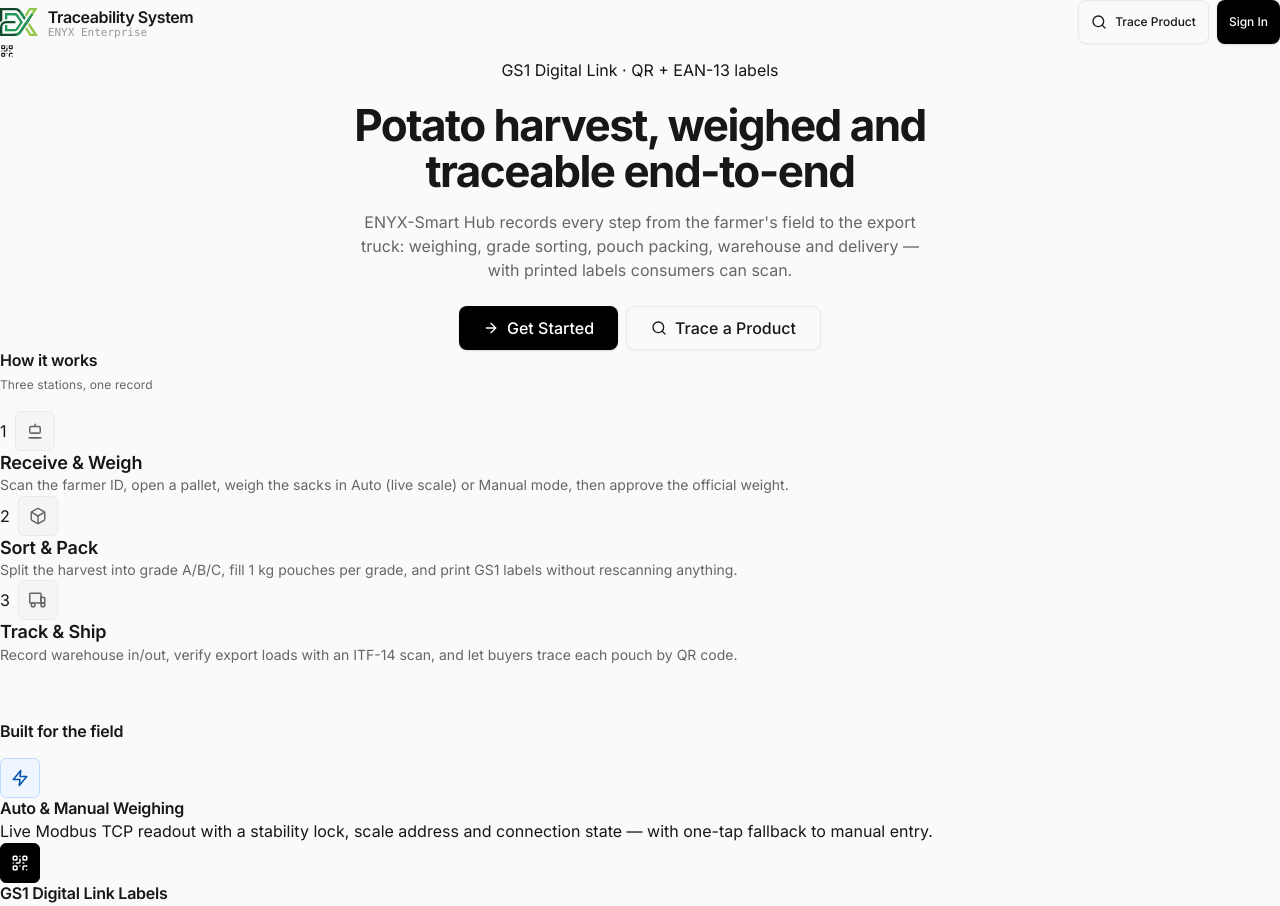
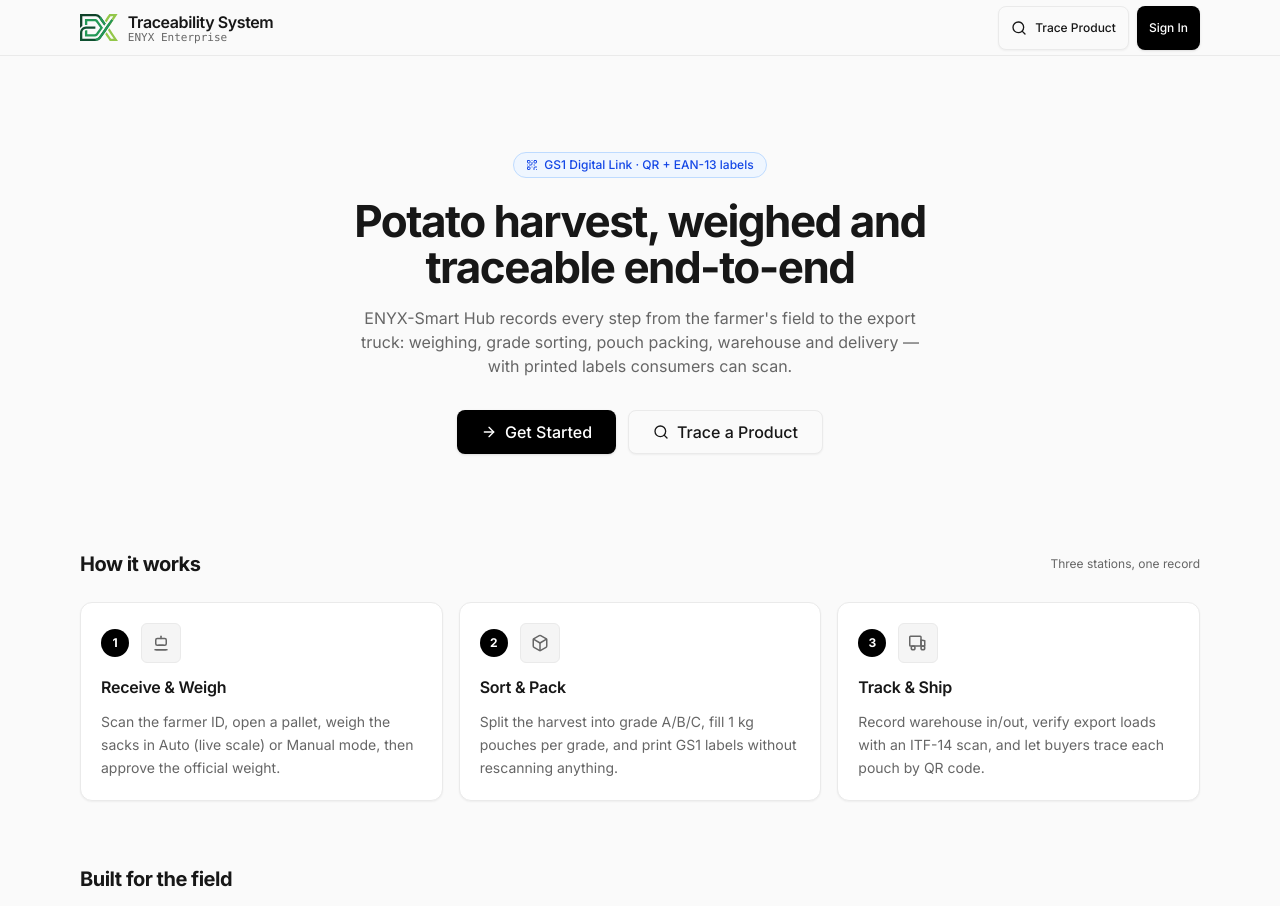
Before and after one commit to Rezen351/smarthub, a React (Vite) app in the folder frontend/: page / in a window 1280 px wide. Shown: the top 906 px of the page. Built offline with nearby package versions, Linux system fonts and the light colour scheme.

Commit message:
feat(ui): complete browser audit and modernize landing and login pages

```diff
--- a/frontend/src/pages/LandingPage.tsx
+++ b/frontend/src/pages/LandingPage.tsx
@@ -1,6 +1,7 @@
 import { Link } from 'react-router-dom'
 import Logo from '../components/shared/Logo'
 import Button from '../components/shared/Button'
+import Badge from '../components/shared/Badge'
 import Icon from '../components/shared/Icon'
 
 const flowSteps = [
@@ -8,19 +9,19 @@ const flowSteps = [
     title: 'Receive & Weigh',
     description:
       'Scan the farmer ID, open a pallet, weigh the sacks in Auto (live scale) or Manual mode, then approve the official weight.',
-    icon: 'scale',
+    icon: 'scale' as const,
   },
   {
     title: 'Sort & Pack',
     description:
       'Split the harvest into grade A/B/C, fill 1 kg pouches per grade, and print GS1 labels without rescanning anything.',
-    icon: 'package',
+    icon: 'package' as const,
   },
   {
     title: 'Track & Ship',
     description:
       'Record warehouse in/out, verify export loads with an ITF-14 scan, and let buyers trace each pouch by QR code.',
-    icon: 'truck',
+    icon: 'truck' as const,
   },
 ]
 
@@ -29,35 +30,40 @@ const features = [
     title: 'Auto & Manual Weighing',
     description:
       'Live Modbus TCP readout with a stability lock, scale address and connection state — with one-tap fallback to manual entry.',
-    icon: 'flash',
+    icon: 'flash' as const,
     tone: 'icon-tile-accent',
   },
   {
     title: 'GS1 Digital Link Labels',
     description:
       'Pallet, grade and pouch labels in QR GS1 Digital Link, EAN-13 and ITF-14, printed straight from the station.',
-    icon: 'qr',
+    icon: 'qr' as const,
     tone: 'icon-tile-solid',
   },
   {
     title: 'Public Traceability',
     description:
       'Consumers scan the pouch label and see farmer, farm, harvest date, grade and the full journey — no login required.',
-    icon: 'search',
+    icon: 'search' as const,
     tone: 'icon-tile',
   },
 ] as const
 
 export default function LandingPage() {
   return (
-    <div className="min-h-screen bg-background">
-      <nav className="public-nav">
-        <div className="public-container flex items-center justify-between">
+    <div className="min-h-screen bg-background flex flex-col">
+      {/* Header / Navbar */}
+      <nav className="sticky top-0 z-30 h-14 bg-background/90 backdrop-blur-md border-b border-border flex items-center">
+        <div className="max-w-6xl mx-auto px-4 w-full flex items-center justify-between">
           <Link to="/" className="flex items-center gap-2.5" aria-label="ENYX Traceability System home">
             <Logo className="h-7 w-auto" markOnly />
             <div className="flex flex-col">
-              <span className="font-semibold text-base tracking-tight leading-tight text-text">Traceability System</span>
-              <span className="text-[11px] text-text-light leading-none font-mono">ENYX Enterprise</span>
+              <span className="font-semibold text-base tracking-tight leading-tight text-foreground">
+                Traceability System
+              </span>
+              <span className="text-[11px] text-muted-foreground leading-none font-mono">
+                ENYX Enterprise
+              </span>
             </div>
           </Link>
           <div className="flex items-center gap-2">
@@ -75,21 +81,22 @@ export default function LandingPage() {
         </div>
       </nav>
 
-      <main className="public-container">
-        <section className="public-hero text-center">
-          <span className="hero-badge">
-            <Icon name="qr" size={14} />
+      {/* Main Content */}
+      <main className="max-w-6xl mx-auto px-4 w-full flex-1">
+        {/* Hero Section */}
+        <section className="py-16 md:py-24 text-center flex flex-col items-center">
+          <Badge tone="accent" icon="qr" className="px-3 py-1 text-xs">
             GS1 Digital Link · QR + EAN-13 labels
-          </span>
-          <h1 className="t-display-lg mt-5 mx-auto" style={{ maxWidth: '22ch' }}>
+          </Badge>
+          <h1 className="t-display-lg mt-5 max-w-[22ch] text-foreground">
             Potato harvest, weighed and traceable end-to-end
           </h1>
-          <p className="t-body text-text-secondary mt-4 mx-auto" style={{ maxWidth: '58ch' }}>
+          <p className="t-body text-muted-foreground mt-4 max-w-[58ch]">
             ENYX-Smart Hub records every step from the farmer's field to the export truck:
             weighing, grade sorting, pouch packing, warehouse and delivery — with printed
             labels consumers can scan.
           </p>
-          <div className="flex gap-sm justify-center mt-6 flex-wrap">
+          <div className="flex gap-3 justify-center mt-8 flex-wrap">
             <Link to="/login">
               <Button variant="primary" size="lg" icon="arrow-right" touch>
                 Get Started
@@ -103,53 +110,64 @@ export default function LandingPage() {
           </div>
         </section>
 
-        <section className="stack-md" style={{ paddingBottom: 56 }}>
-          <div className="section-header">
-            <h2 className="section-title">How it works</h2>
-            <span className="t-caption text-text-secondary hide-mobile">Three stations, one record</span>
+        {/* How It Works Section */}
+        <section className="pb-16 flex flex-col gap-4">
+          <div className="flex items-center justify-between gap-3 mb-2">
+            <h2 className="text-xl font-bold tracking-tight text-foreground">How it works</h2>
+            <span className="text-xs text-muted-foreground hidden sm:inline">Three stations, one record</span>
           </div>
-          <div className="flow-grid">
+          <div className="grid grid-cols-1 md:grid-cols-3 gap-4">
             {flowSteps.map((step, index) => (
-              <article className="flow-step" key={step.title}>
-                <div className="flex items-center gap-sm">
-                  <span className="flow-index">{index + 1}</span>
+              <article
+                className="rounded-lg border border-border bg-card p-5 flex flex-col gap-3 shadow-xs"
+                key={step.title}
+              >
+                <div className="flex items-center gap-3">
+                  <span className="size-7 rounded-full bg-primary text-primary-foreground flex items-center justify-center text-xs font-bold">
+                    {index + 1}
+                  </span>
                   <span className="icon-tile">
                     <Icon name={step.icon} size={18} />
                   </span>
                 </div>
-                <h3 className="t-h3">{step.title}</h3>
-                <p className="t-small text-text-secondary">{step.description}</p>
+                <h3 className="text-base font-semibold text-foreground">{step.title}</h3>
+                <p className="text-sm text-muted-foreground leading-relaxed">{step.description}</p>
               </article>
             ))}
           </div>
         </section>
 
-        <section className="stack-md" style={{ paddingBottom: 64 }}>
-          <div className="section-header">
-            <h2 className="section-title">Built for the field</h2>
+        {/* Features Section */}
+        <section className="pb-20 flex flex-col gap-4">
+          <div className="flex items-center justify-between gap-3 mb-2">
+            <h2 className="text-xl font-bold tracking-tight text-foreground">Built for the field</h2>
           </div>
-          <div className="feature-grid">
+          <div className="grid grid-cols-1 md:grid-cols-3 gap-4">
             {features.map((feature) => (
-              <article className="feature-card" key={feature.title}>
+              <article
+                className="rounded-lg border border-border bg-card p-5 flex flex-col gap-3 shadow-xs transition-shadow hover:shadow-sm"
+                key={feature.title}
+              >
                 <span className={`icon-tile ${feature.tone}`}>
                   <Icon name={feature.icon} size={18} />
                 </span>
-                <h3 className="feature-title">{feature.title}</h3>
-                <p className="feature-desc">{feature.description}</p>
+                <h3 className="text-base font-semibold text-foreground">{feature.title}</h3>
+                <p className="text-sm text-muted-foreground leading-relaxed">{feature.description}</p>
               </article>
             ))}
           </div>
         </section>
       </main>
 
-      <footer className="public-footer">
-        <div className="public-container flex items-center justify-between gap-md flex-wrap text-sm text-text-secondary">
+      {/* Footer */}
+      <footer className="border-t border-border py-6 text-sm text-muted-foreground mt-auto">
+        <div className="max-w-6xl mx-auto px-4 flex items-center justify-between gap-4 flex-wrap">
           <p>© {new Date().getFullYear()} ENYX Enterprise. All rights reserved.</p>
           <div className="flex items-center gap-3">
-            <span className="text-xs bg-bg-alt px-2 py-0.5 rounded font-mono">Type: enyx-enterprise</span>
+            <span className="text-xs bg-muted px-2 py-0.5 rounded font-mono">Type: enyx-enterprise</span>
             <span className="text-xs">Traceability System v1.0.0</span>
           </div>
-          <Link to="/traceability" className="flex items-center gap-xs hover:text-text">
+          <Link to="/traceability" className="flex items-center gap-1.5 hover:text-foreground transition-colors">
             <Icon name="search" size={13} />
             Public traceability
           </Link>
--- a/frontend/src/pages/LoginPage.tsx
+++ b/frontend/src/pages/LoginPage.tsx
@@ -3,8 +3,10 @@ import { useNavigate, Navigate, Link } from 'react-router-dom'
 import { useAuth } from '../hooks/useAuth'
 import Logo from '../components/shared/Logo'
 import Button from '../components/shared/Button'
+import Card from '../components/shared/Card'
 import Icon from '../components/shared/Icon'
 import { Field, Input } from '../components/shared/Form'
+import { Alert, AlertDescription } from '../components/ui/alert'
 
 const demoAccounts = [
   { email: 'admin@enyx.local', role: 'Admin' },
@@ -44,30 +46,37 @@ export default function LoginPage() {
 
   return (
     <div className="min-h-screen bg-background flex items-center justify-center p-4">
-      <div className="w-full" style={{ maxWidth: 400 }}>
-        <div className="text-center stack-sm" style={{ marginBottom: 20 }}>
-          <Link to="/" className="inline-flex items-center justify-center gap-2.5" aria-label="ENYX Traceability System home">
+      <div className="w-full max-w-sm flex flex-col gap-5">
+        <div className="text-center flex flex-col gap-2">
+          <Link
+            to="/"
+            className="inline-flex items-center justify-center gap-2.5 mx-auto"
+            aria-label="ENYX Traceability System home"
+          >
             <Logo className="h-9 w-auto" markOnly />
             <div className="text-left flex flex-col">
-              <span className="font-bold text-lg tracking-tight leading-tight text-text">Traceability System</span>
-              <span className="text-xs text-text-light font-mono">ENYX Enterprise</span>
+              <span className="font-bold text-lg tracking-tight leading-tight text-foreground">
+                Traceability System
+              </span>
+              <span className="text-xs text-muted-foreground font-mono">ENYX Enterprise</span>
             </div>
           </Link>
-          <div>
-            <h1 className="t-h2">Sign In</h1>
-            <p className="t-small text-text-secondary">Enter your credentials to continue</p>
+          <div className="mt-2">
+            <h1 className="text-xl font-bold tracking-tight text-foreground">Sign In</h1>
+            <p className="text-sm text-muted-foreground mt-0.5">Enter your credentials to continue</p>
           </div>
         </div>
 
-        <div className="card card-pad-lg stack-md">
+        <Card padding="lg" className="shadow-sm">
+          <div className="flex flex-col gap-4">
             {error && (
-            <div className="alert alert-danger" role="alert">
-              <Icon name="alert" size={16} />
-              <span>{error}</span>
-            </div>
+              <Alert variant="destructive" className="p-3 text-xs">
+                <Icon name="alert" size={15} />
+                <AlertDescription>{error}</AlertDescription>
+              </Alert>
             )}
 
-          <form onSubmit={handleSubmit} className="stack-md">
+            <form onSubmit={handleSubmit} className="flex flex-col gap-4">
               <Field label="Email" htmlFor="email" required>
                 <Input
                   id="email"
@@ -93,48 +102,38 @@ export default function LoginPage() {
                 />
               </Field>
 
-            <Button type="submit" variant="primary" size="lg" block touch loading={loading}>
+              <Button type="submit" variant="primary" size="lg" block touch loading={loading} className="mt-1">
                 {loading ? 'Signing in…' : 'Sign In'}
               </Button>
             </form>
 
-          <div className="divider" />
-
-          <div className="stack-sm">
-            <p className="t-caption text-text-secondary">Demo accounts · password: password</p>
-            <div className="stack-xs">
+            <div className="pt-3 border-t border-border flex flex-col gap-2">
+              <p className="text-xs font-semibold text-muted-foreground uppercase tracking-wider">
+                Demo Accounts (pw: password)
+              </p>
+              <div className="grid grid-cols-2 gap-1.5">
                 {demoAccounts.map((account) => (
                   <button
                     key={account.email}
                     type="button"
-                  className="quick-action"
-                  style={{ padding: '10px 12px' }}
+                    className="p-1.5 rounded-md border border-border bg-muted/30 hover:bg-muted text-left text-xs transition-colors cursor-pointer"
                     onClick={() => {
                       setEmail(account.email)
                       setPassword('password')
                     }}
                   >
-                  <span className="flex items-center justify-between gap-sm w-full">
-                    <span className="mono t-small">{account.email}</span>
-                    <span className="t-caption text-text-secondary">{account.role}</span>
-                  </span>
+                    <p className="font-medium text-foreground truncate">{account.role}</p>
+                    <p className="text-[10px] text-muted-foreground truncate">{account.email}</p>
                   </button>
                 ))}
               </div>
             </div>
           </div>
+        </Card>
 
-        <p className="t-caption text-text-secondary text-center" style={{ marginTop: 16 }}>
-          <Link to="/traceability" className="flex items-center gap-xs justify-center">
-            <Icon name="search" size={12} />
-            Trace a product without an account
-          </Link>
+        <p className="text-center text-xs text-muted-foreground">
+          © {new Date().getFullYear()} ENYX Enterprise. All rights reserved.
         </p>
-
-        <footer className="text-center" style={{ marginTop: 24, fontSize: '0.75rem', color: 'var(--text-secondary, #64748b)' }}>
-          <p style={{ margin: 0 }}>ENYX Enterprise • Traceability System • v1.0.0</p>
-          <p style={{ margin: '4px 0 0', opacity: 0.8, fontSize: '0.7rem' }}>Type: enyx-enterprise</p>
-        </footer>
       </div>
     </div>
   )
```
Also changed, not shown: frontend/src/styles/index.css (+79 -0 lines), 2 other files (tests, documents, lock files or other folders). Lines whose indentation alone changed are shown as unchanged.
